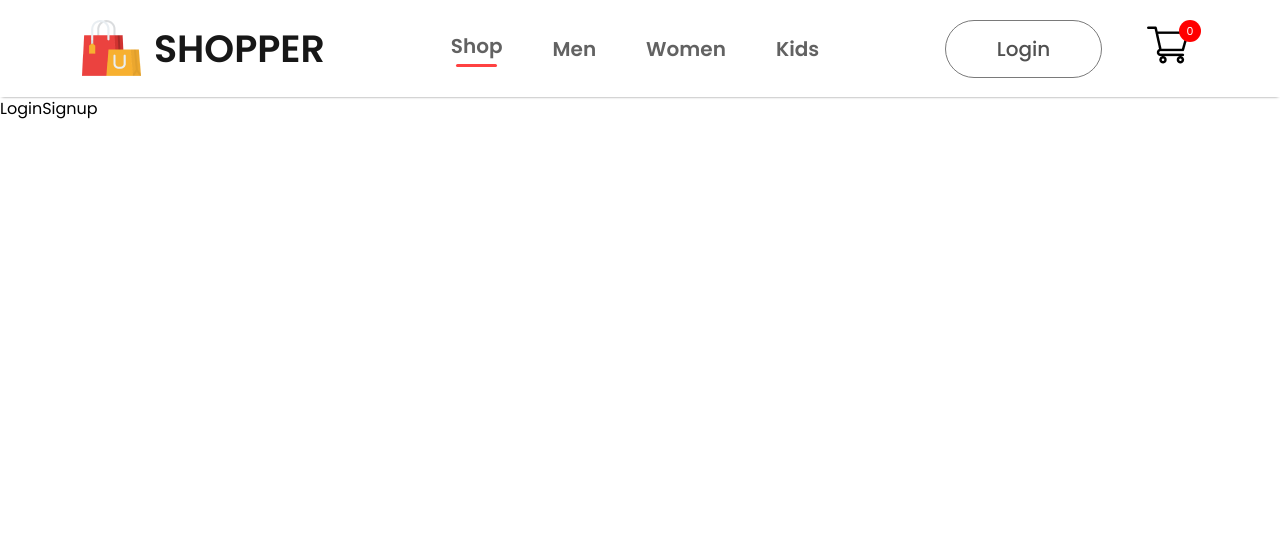
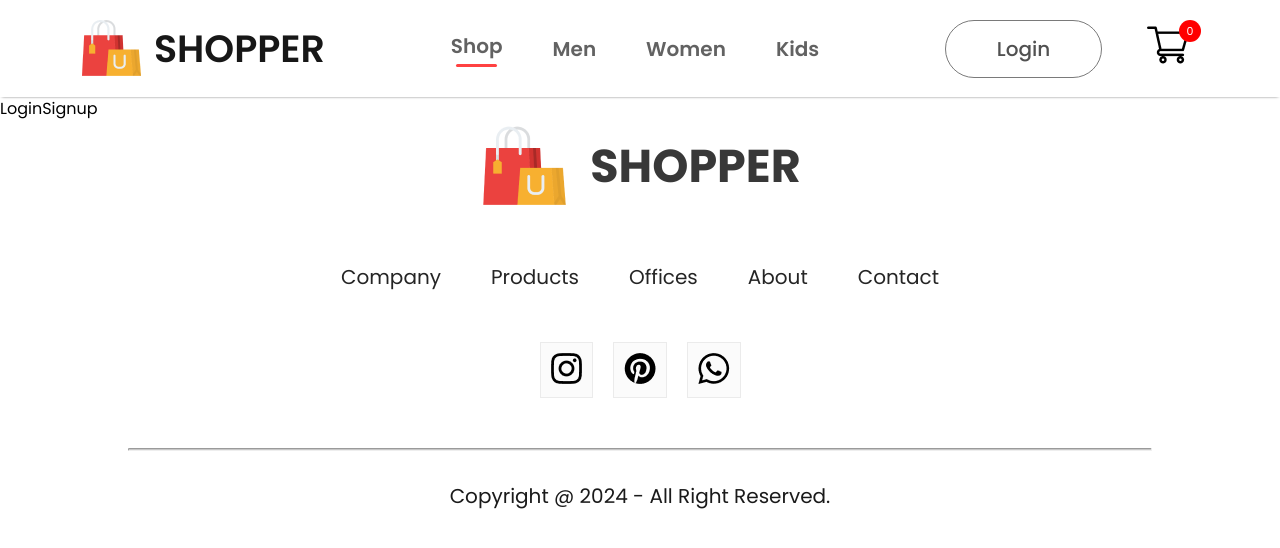
Before and after one commit to kiethohoai/shopper-ecommerce, a React (Vite) app: page /login in a window 1280 px wide. Shown: the top 548 px of the page. Built offline with nearby package versions, Linux system fonts and the light colour scheme; a web font is replaced by a local one.

Commit message:
9. Footer (UI)

```diff
--- a/src/App.jsx
+++ b/src/App.jsx
@@ -7,6 +7,7 @@
 import Product from "./pages/Product";
 import Cart from "./pages/Cart";
 import LoginSignup from "./pages/LoginSignup";
+import Footer from "./components/footer/Footer";
 
 const App = () => {
   return (
@@ -26,6 +27,7 @@
           <Route path="/cart" element={<Cart />} />
           <Route path="/login" element={<LoginSignup />} />
         </Routes>
+        <Footer />
       </BrowserRouter>
     </div>
   );
--- /dev/null
+++ b/src/components/footer/Footer.css
@@ -0,0 +1,60 @@
+.footer {
+  display: flex;
+  flex-direction: column;
+  justify-content: center;
+  align-items: center;
+  gap: 50px;
+}
+
+.footer-logo {
+  display: flex;
+  align-items: center;
+  gap: 20px;
+}
+
+.footer-logo p {
+  color: #383838;
+  font-size: 46px;
+  font-weight: 700;
+}
+
+.footer-links {
+  display: flex;
+  gap: 50px;
+  list-style: none;
+  color: #252525;
+  font-size: 20px;
+}
+
+.footer-links li {
+  cursor: pointer;
+}
+
+.footer-social-icon {
+  display: flex;
+  gap: 20px;
+}
+
+.footer-icons-container {
+  padding: 10px 10px 6px 10px;
+  background: #fbfbfb;
+  border: 1px solid #ebebeb;
+}
+
+.footer-copyright {
+  display: flex;
+  flex-direction: column;
+  align-items: center;
+  gap: 30px;
+  width: 100%;
+  margin-bottom: 30px;
+  color: #1a1a1a;
+  font-size: 20px;
+}
+
+.footer-copyright hr {
+  width: 80%;
+  border-radius: 10px;
+  height: 3px;
+  background: #c7c7c7;
+}
--- /dev/null
+++ b/src/components/footer/Footer.jsx
@@ -0,0 +1,43 @@
+import "./Footer.css";
+import footer_logo from "../assets/logo_big.png";
+import instagram_icon from "../assets/instagram_icon.png";
+import pintester_icon from "../assets/pintester_icon.png";
+import whatsapp_icon from "../assets/whatsapp_icon.png";
+
+const Footer = () => {
+  return (
+    <div className="footer">
+      <div className="footer-logo">
+        <img src={footer_logo} alt="Footer Logo" />
+        <p>SHOPPER</p>
+      </div>
+
+      <div className="footer-links">
+        <li>Company</li>
+        <li>Products</li>
+        <li>Offices</li>
+        <li>About</li>
+        <li>Contact</li>
+      </div>
+
+      <div className="footer-social-icon">
+        <div className="footer-icons-container">
+          <img src={instagram_icon} alt="Instagram Icon" />
+        </div>
+        <div className="footer-icons-container">
+          <img src={pintester_icon} alt="Pintester icon" />
+        </div>
+        <div className="footer-icons-container">
+          <img src={whatsapp_icon} alt="Whatsapp icon" />
+        </div>
+      </div>
+
+      <div className="footer-copyright">
+        <hr />
+        <p>Copyright @ 2024 - All Right Reserved.</p>
+      </div>
+    </div>
+  );
+};
+
+export default Footer;
```
Also changed, not shown: pro.txt.
